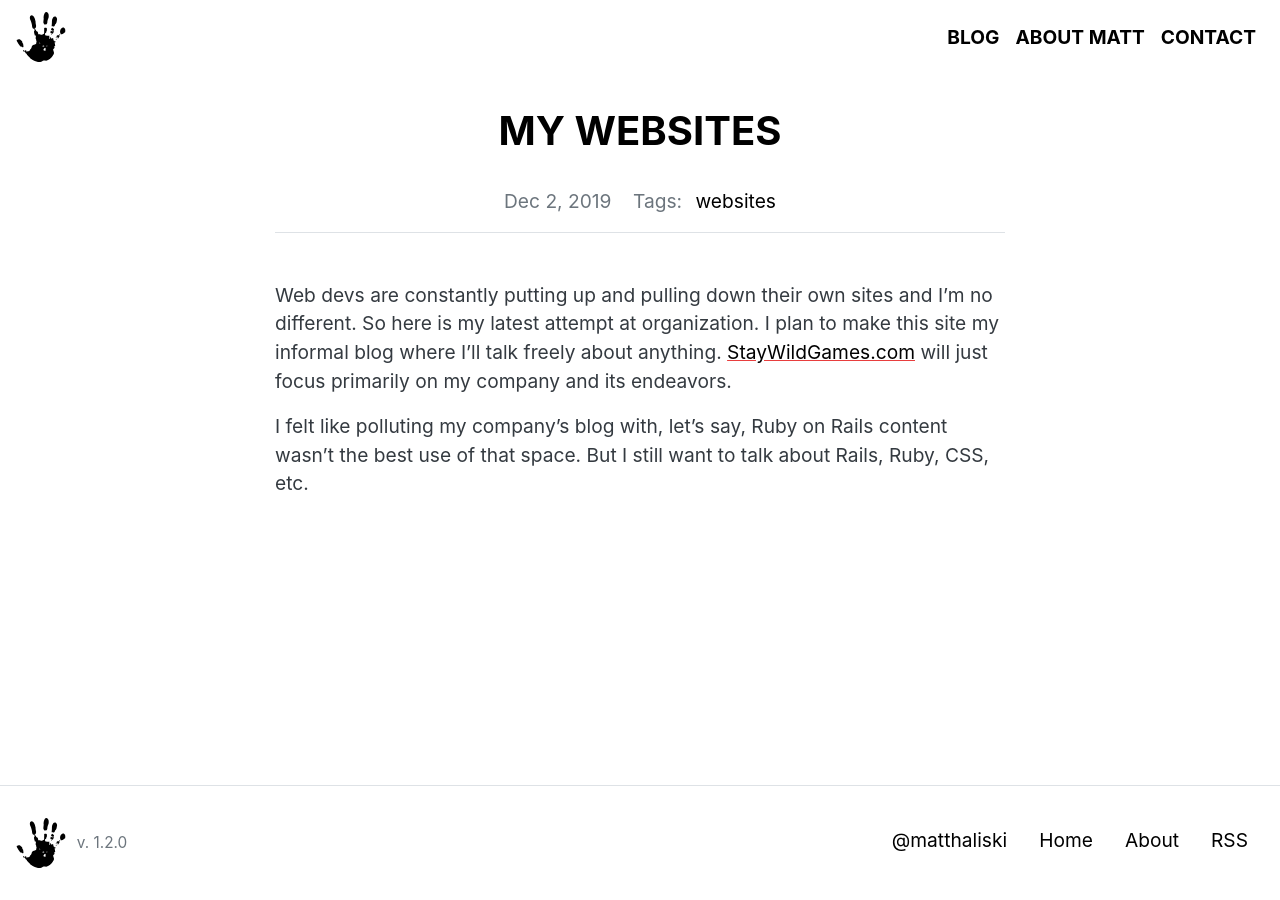
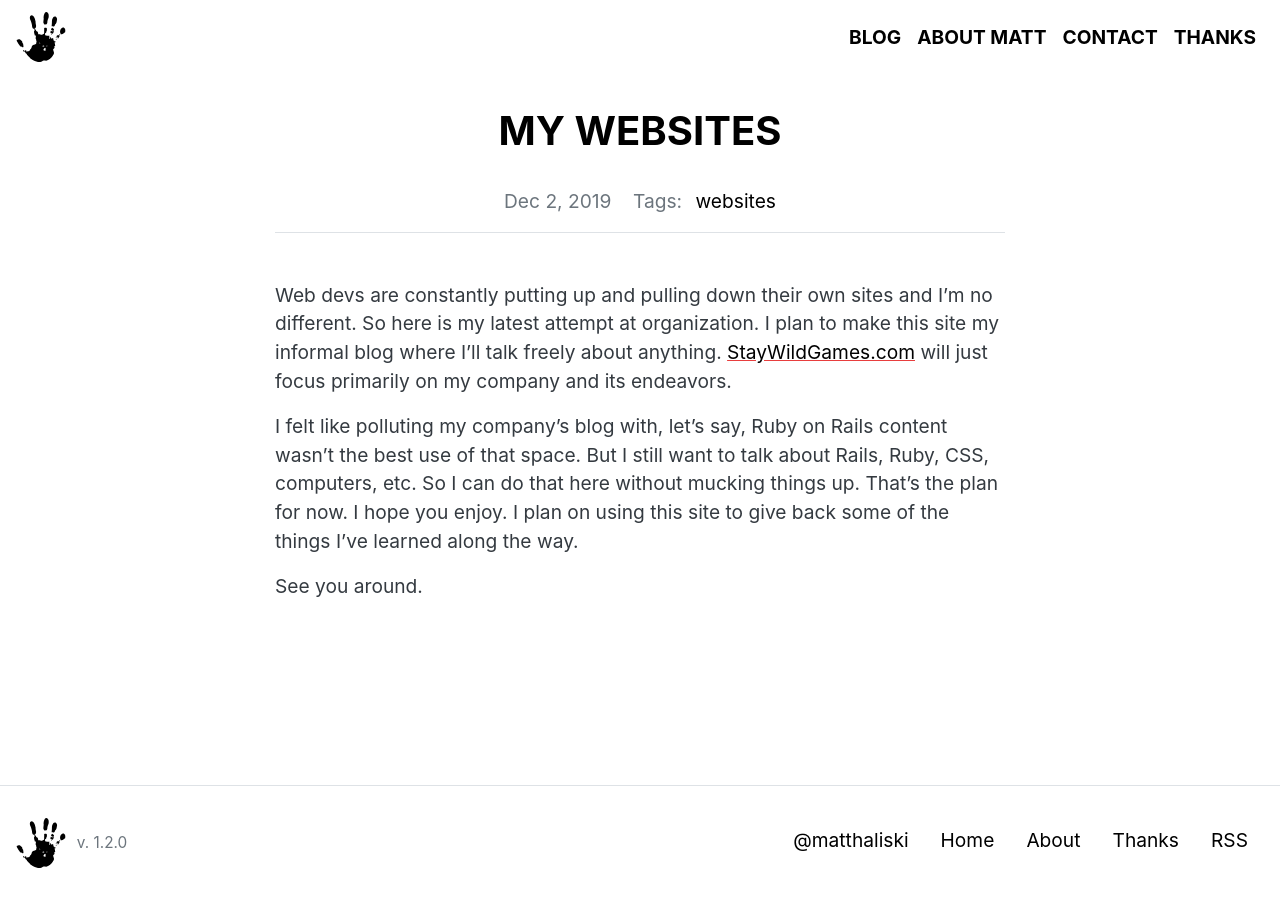
Before and after one commit to matthaliski/matthaliski.github.io, a Jekyll site: the page built from _posts/2019-12-2-site-organization.md, in a window 1280 px wide. Built offline with Jekyll 4.4.1, drawn with Linux system fonts in a browser that asks for light colours; nearby versions of some CDN libraries; some web fonts are replaced.

Commit message:
Content additions.

```diff
--- a/_includes/footer.html
+++ b/_includes/footer.html
@@ -7,6 +7,7 @@
       <a class="nav-link" href="https://twitter.com/matthaliski" target="_blank">@matthaliski</a>
       <a class="nav-link" href="{{ site.baseurl }}/">Home</a>
       <a class="nav-link" href="{{ site.baseurl }}/about">About</a>
+      <a class="nav-link" href="{{ site.baseurl }}/thanks">Thanks</a>
       <a class="nav-link" href="{{ site.baseurl }}/feed.xml">RSS</a>
     </nav>
   </div>
--- a/_includes/head.html
+++ b/_includes/head.html
@@ -19,6 +19,9 @@
   <link rel="stylesheet" href="{{ "/css/main.css" | prepend: site.baseurl }}">
   <link rel="alternate" type="application/rss+xml" title="{{ site.title }}" href="{{ "/feed.xml" | prepend: site.baseurl | prepend: site.url }}">
 
+  <script src="https://kit.fontawesome.com/879797aae3.js" crossorigin="anonymous"></script>
+
+  <!-- Favicon -->
   <link rel="apple-touch-icon" sizes="180x180" href="/apple-touch-icon.png">
   <link rel="icon" type="image/png" sizes="32x32" href="/favicon-32x32.png">
   <link rel="icon" type="image/png" sizes="16x16" href="/favicon-16x16.png">
--- a/_includes/header.html
+++ b/_includes/header.html
@@ -16,6 +16,9 @@
       <li class="nav-item">
         <a href="{{ site.baseurl }}/contact" class="nav-link">Contact</a>
       </li>
+      <li class="nav-item">
+        <a href="{{ site.baseurl }}/thanks" class="nav-link">Thanks</a>
+      </li>
     </ul>
   </div>
 </nav>
--- a/_posts/2019-12-2-site-organization.md
+++ b/_posts/2019-12-2-site-organization.md
@@ -7,4 +7,6 @@ tags: [websites]
 
 Web devs are constantly putting up and pulling down their own sites and I'm no different. So here is my latest attempt at organization. I plan to make this site my informal blog where I'll talk freely about anything. [StayWildGames.com](https://staywildgames.com) will just focus primarily on my company and its endeavors.
 
-I felt like polluting my company's blog with, let's say, Ruby on Rails content wasn't the best use of that space. But I still want to talk about Rails, Ruby, CSS, etc.
+I felt like polluting my company's blog with, let's say, Ruby on Rails content wasn't the best use of that space. But I still want to talk about Rails, Ruby, CSS, computers, etc. So I can do that here without mucking things up. That's the plan for now. I hope you enjoy. I plan on using this site to give back some of the things I've learned along the way.
+
+See you around.
```
Also changed, not shown: about.md (+5 -0 lines), thanks.md (added, +61 -0 lines).
